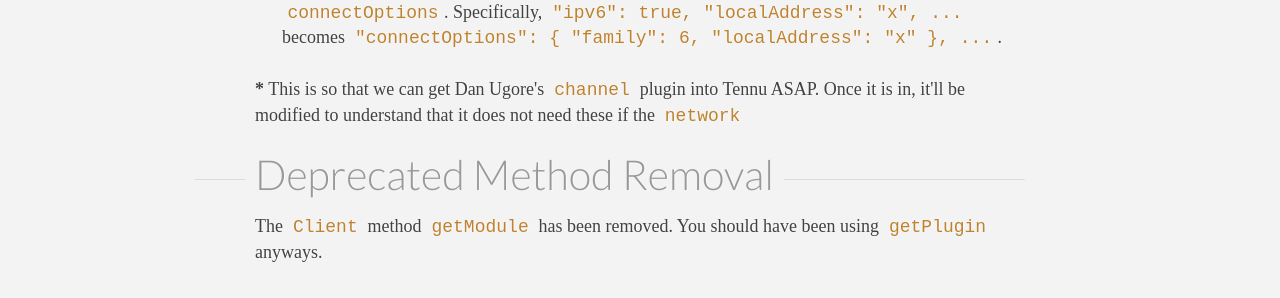
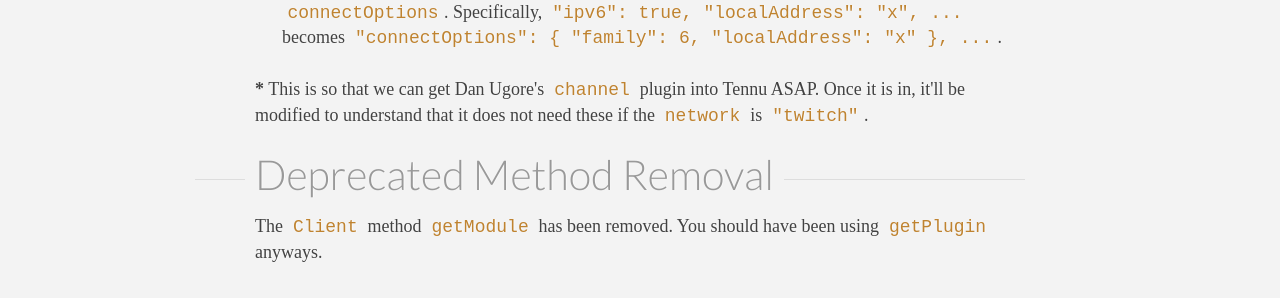
Before and after one commit to Tennu/tennu.github.io, a Jekyll site: the page built from documentation/updating-to-v3.html, in a window 1280 px wide. Shown: the part 806-1104 px from the top of the page. Built offline with Jekyll 4.4.1, drawn with Linux system fonts in a browser that asks for light colours; some web fonts are replaced.

Commit message:
Finish a sentence.

```diff
--- a/documentation/updating-to-v3.html
+++ b/documentation/updating-to-v3.html
@@ -18,7 +18,7 @@ title: Updating to v.3.0.0
     <li>The <code>ipv6</code> and <code>localAddress</code> properties were subsumed into sub-properties of <code>connectOptions</code>. Specifically, <code>"ipv6": true, "localAddress": "x", ...</code> becomes <code>"connectOptions": { "family": 6, "localAddress": "x" }, ...</code>.
 </ul>
 
-<p><b>*</b> This is so that we can get Dan Ugore's <code>channel</code> plugin into Tennu ASAP. Once it is in, it'll be modified to understand that it does not need these if the <code>network</code>
+<p><b>*</b> This is so that we can get Dan Ugore's <code>channel</code> plugin into Tennu ASAP. Once it is in, it'll be modified to understand that it does not need these if the <code>network</code> is <code>"twitch"</code>.</p>
 
 <h2>Deprecated Method Removal</h2>
 
```
